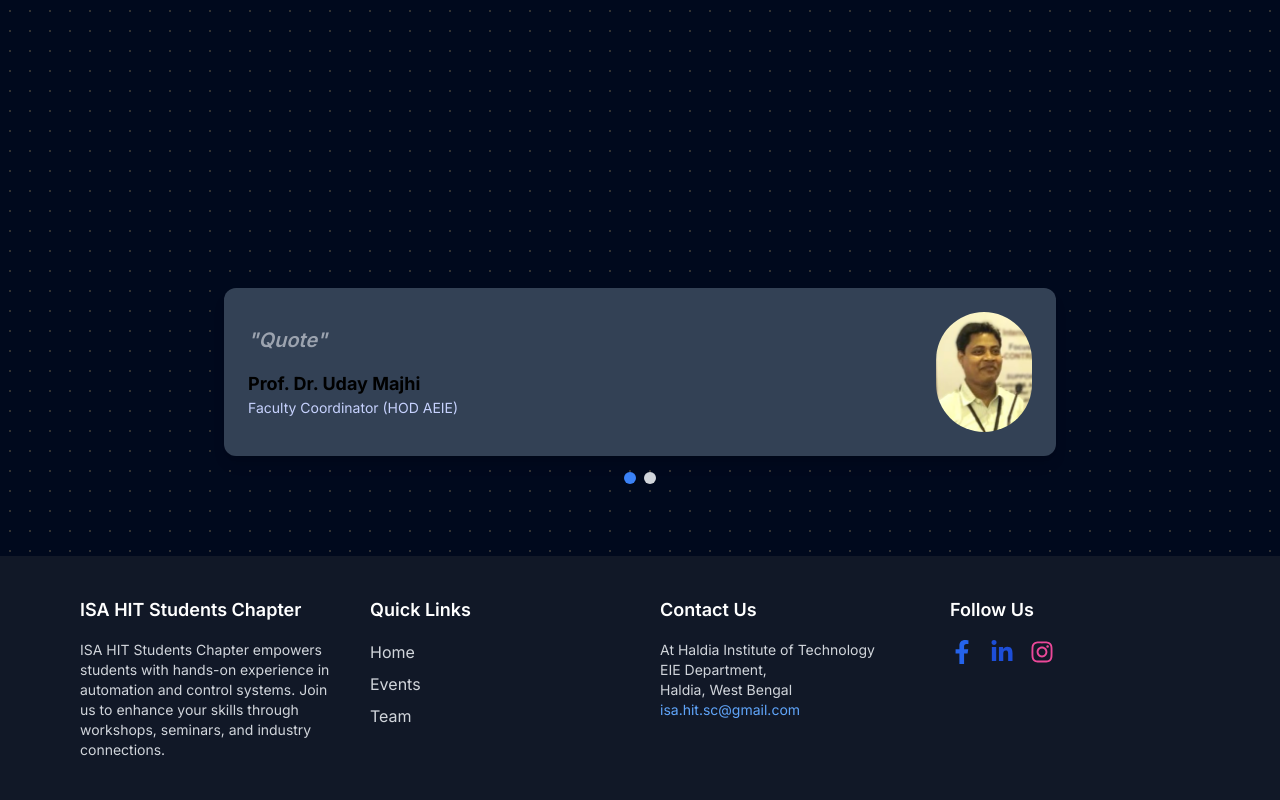
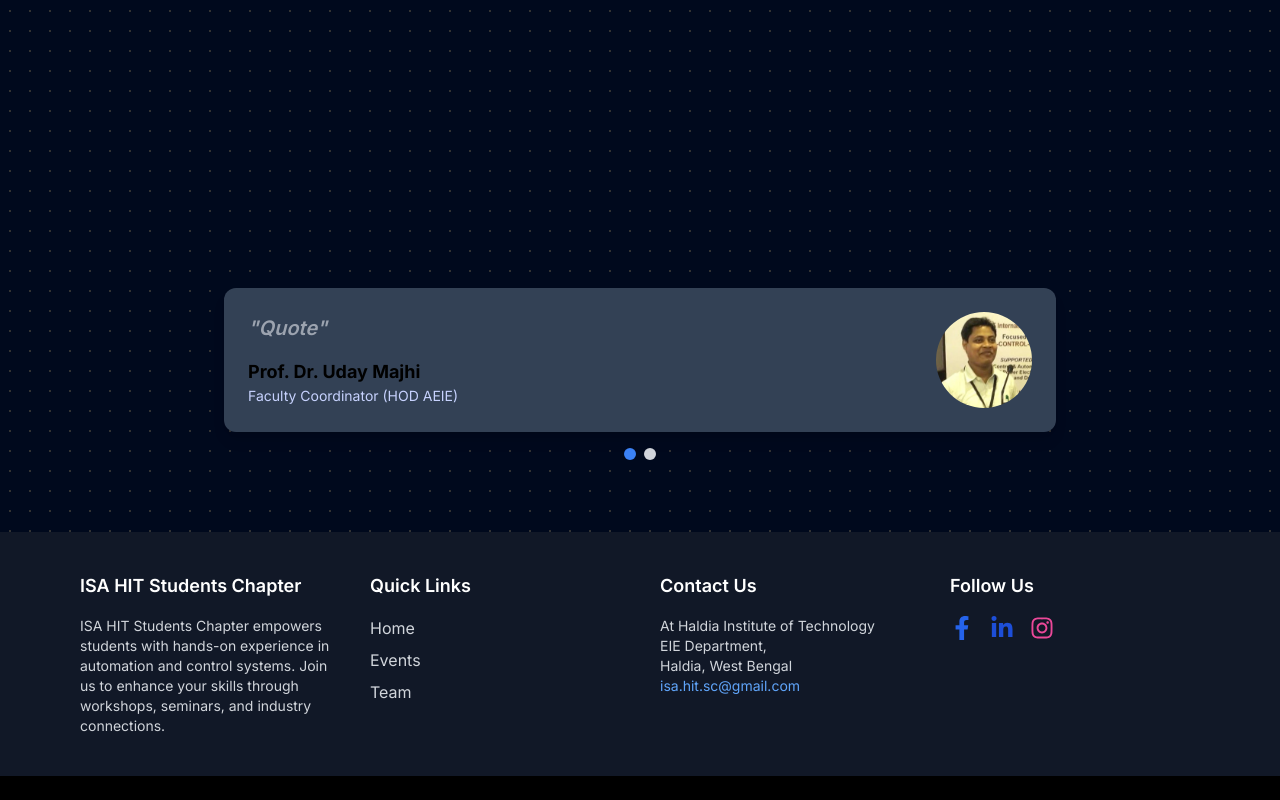
Before and after one commit to ranaayushman/eie, a Next.js app: page / in a window 1280 px wide. Shown: the part 5639-6439 px from the top of the page. After the commit the page ends 6415 px from the top, so only its background shows below. Built offline with nearby package versions, Linux system fonts and the light colour scheme.

Commit message:
small update

```diff
--- a/app/section/Testimonial.tsx
+++ b/app/section/Testimonial.tsx
@@ -7,13 +7,13 @@ const testimonials = [
   {
     name: "Prof. Dr. Uday Majhi",
     role: "Faculty Coordinator (HOD AEIE)",
-    image: "/prof/HOD1.jpg", // Add your image path
+    image: "/prof/HOD11.jpg", // Add your image path
     testimonial: "Quote",
   },
   {
     name: "Prof Dr.Soumya Roy",
     role: "Faculty Coordinator",
-    image: "/prof/img22.jpeg",
+    image: "/prof/img23.jpeg",
     testimonial: "Quote",
   },
   //   {
```
Also changed, not shown: public/prof/HOD11.jpg (added), 1 other file (tests, documents, lock files or other folders).
